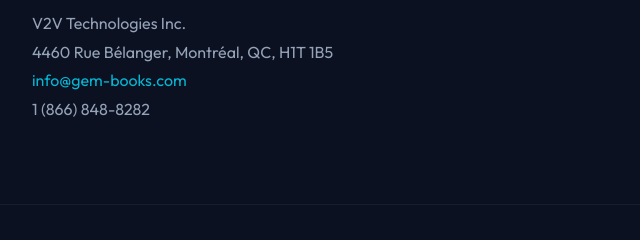
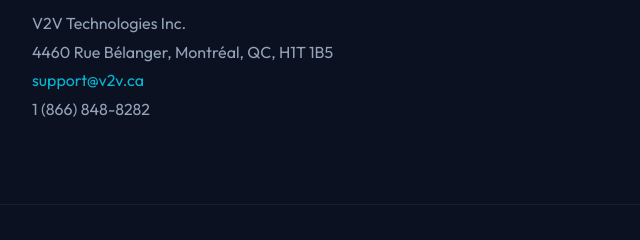
Before and after one commit to v2v-technologies/v2v.support, a plain HTML site: page privacy-policy.html in a window 1280 px wide. Shown: the part 2433-2673 px from the top of the page, 272-912 px from the left. Drawn offline with Linux system fonts and the light colour scheme.

Commit message:
Update privacy-policy.html

```diff
--- a/privacy-policy.html
+++ b/privacy-policy.html
@@ -193,7 +193,7 @@
         <p>
             V2V Technologies Inc.<br>
             4460 Rue Bélanger, Montréal, QC, H1T 1B5<br>
-            <a href="mailto:info@gem-books.com">info@gem-books.com</a><br>
+            <a href="mailto:support@v2v.ca">support@v2v.ca</a><br>
             1 (866) 848-8282
         </p>
     </div>
@@ -202,7 +202,7 @@
         <p>&copy; 2026 V2V Technologies Inc.</p>
         <p style="margin-top: 10px;">
             <a href="/">Home</a> |
-            <a href="mailto:info@gem-books.com">Contact Us</a>
+            <a href="mailto:support@v2v.ca">Contact Us</a>
         </p>
     </footer>
 
```
